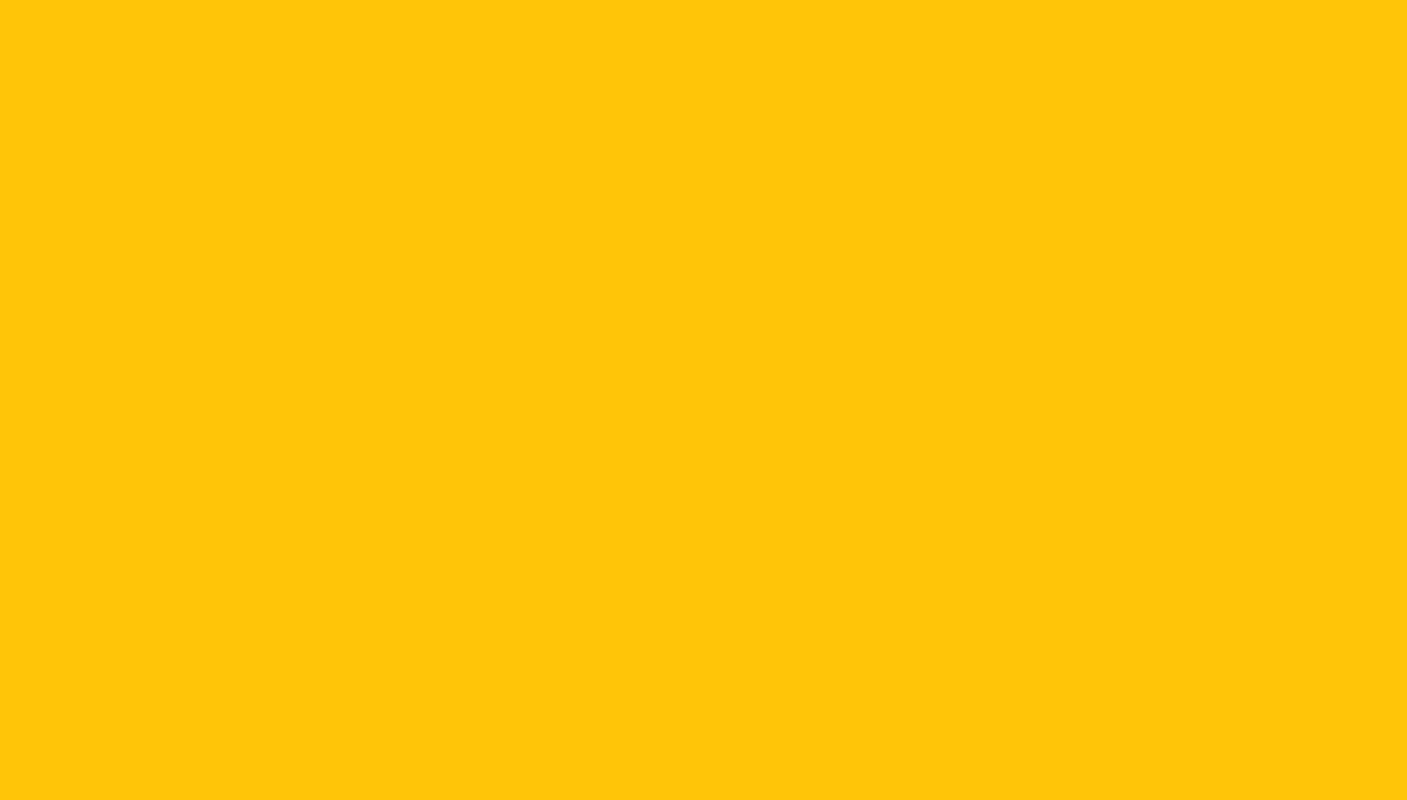
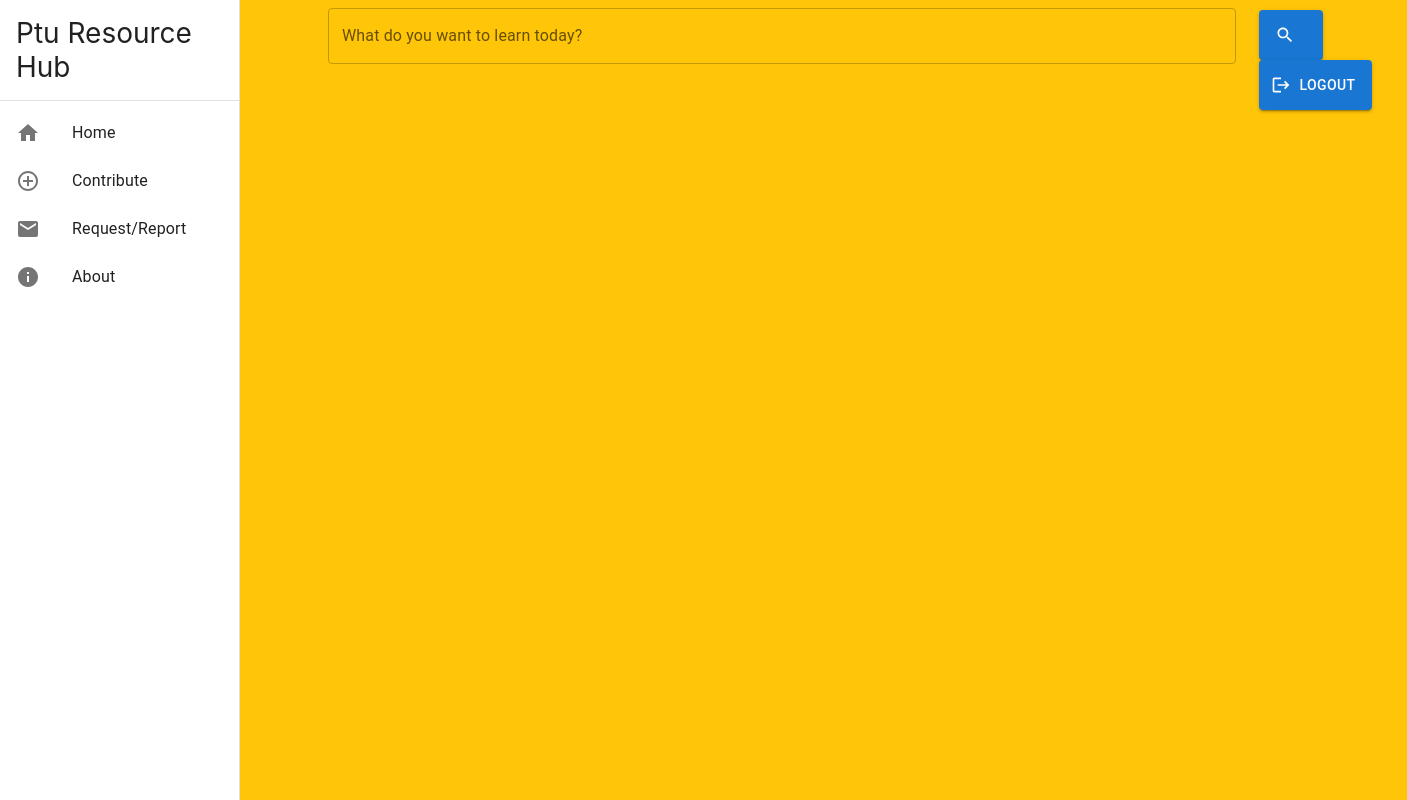
Before and after one commit to Hemachandran0x1/PTU-Resource-Hub, a React (Create React App) app in the folder resourcehub/: page /about in a window 1280 px wide. Before the commit this address had no page. Shown: the whole page, 1407 px wide, since content can reach past the window. Built offline with nearby package versions, Linux system fonts and the light colour scheme.

Commit message:
Added About page amd joined it in routes

```diff
--- /dev/null
+++ b/resourcehub/src/Component/About.js
@@ -0,0 +1,18 @@
+import React from 'react'
+import Sidebar from './Sidebar';
+import Search from './Search';
+import Box from '@mui/material/Box';
+import Grid from '@mui/material/Grid'
+
+export default function About() {
+  return (
+    <div>
+      <Grid container>
+      <Grid item xs={3}><Sidebar/></Grid>
+      <Grid item xs={9}><Search/></Grid>
+
+
+            </Grid>
+    </div>
+  )
+}
--- a/resourcehub/src/Component/Routesapp.js
+++ b/resourcehub/src/Component/Routesapp.js
@@ -10,6 +10,7 @@ import Reportmain from './Reportmain';
 import Requestsubmit from './Requestsubmit';
 import Reportsubmit from './Reportsubmit';
 import Request from './Request';
+import About from './About';
 function Routesapp() {
   return (
     <>
@@ -25,6 +26,7 @@ function Routesapp() {
                 <Route path="/submit_request" element={<Requestsubmit/>}/>
                 <Route path="/submit_report" element={<Reportsubmit/>}/>
                 <Route path="/requestsadd" element={<Request/>}/>
+                <Route path="/about" element={<About/>}/>
             </Routes>
         </BrowserRouter>
     </>
```
